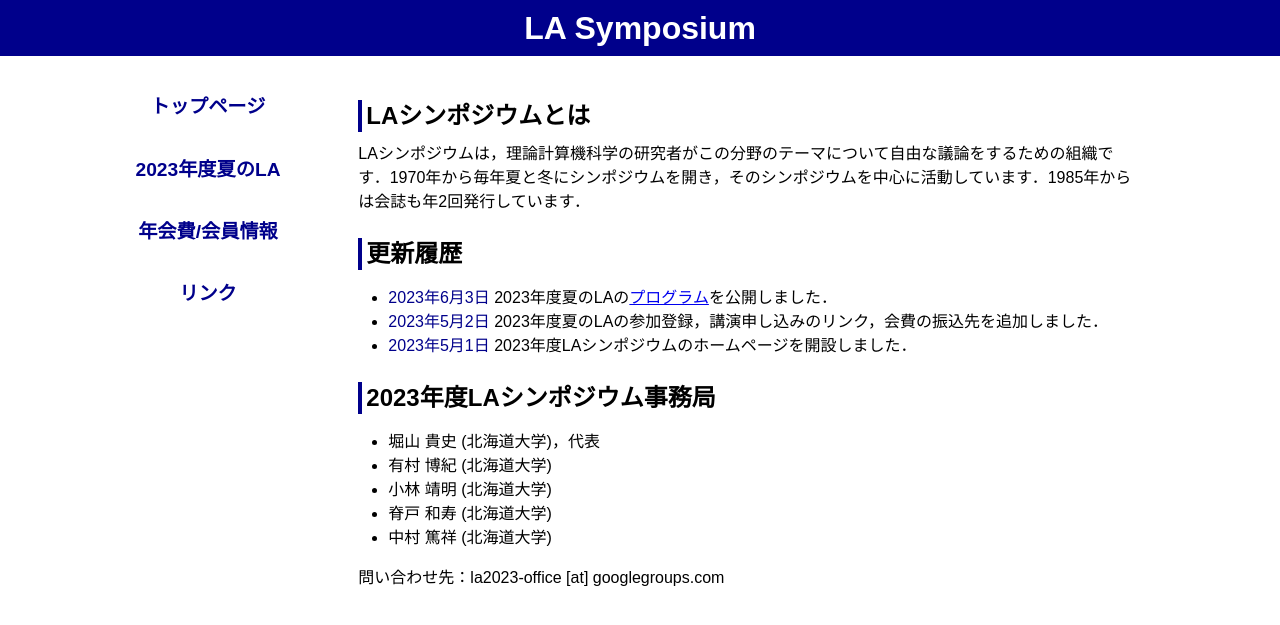
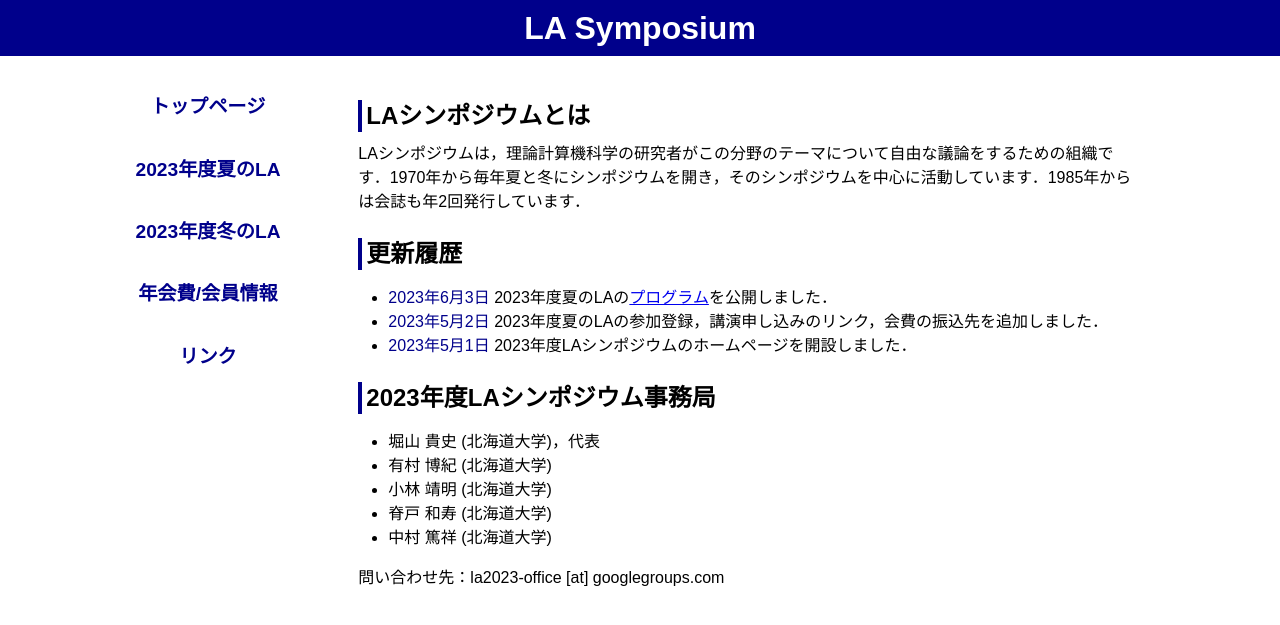
Before and after one commit to ytamura12/la-symposium_test.github.io, a Jekyll site: the page built from index.md, in a window 1280 px wide. Shown: the top 625 px of the page. Built offline with Jekyll 4.4.1, drawn with Linux system fonts in a browser that asks for light colours.

Commit message:
Update default.html

```diff
--- a/_layouts/default.html
+++ b/_layouts/default.html
@@ -17,7 +17,7 @@
       <ul role="menubar">
         <li role="menuitem"><a href={{ "/index.html" | relative_url }}>トップページ</a></li>
         <li role="menuitem"><a href={{ "/2023/summer.html" | relative_url }}>2023年度夏のLA</a></li>
-        <!--<li role="menuitem"><a href={{ "/2023/winter.html" | relative_url }}>冬のLA</a></li>-->
+        <li role="menuitem"><a href={{ "/2023/winter.html" | relative_url }}>2023年度冬のLA</a></li>
         <li role="menuitem"><a href={{ "/members.html" | relative_url }}>年会費/会員情報</a></li>
         <li role="menuitem"><a href={{ "/links.html" | relative_url }}>リンク</a></li>
       </ul>
```
